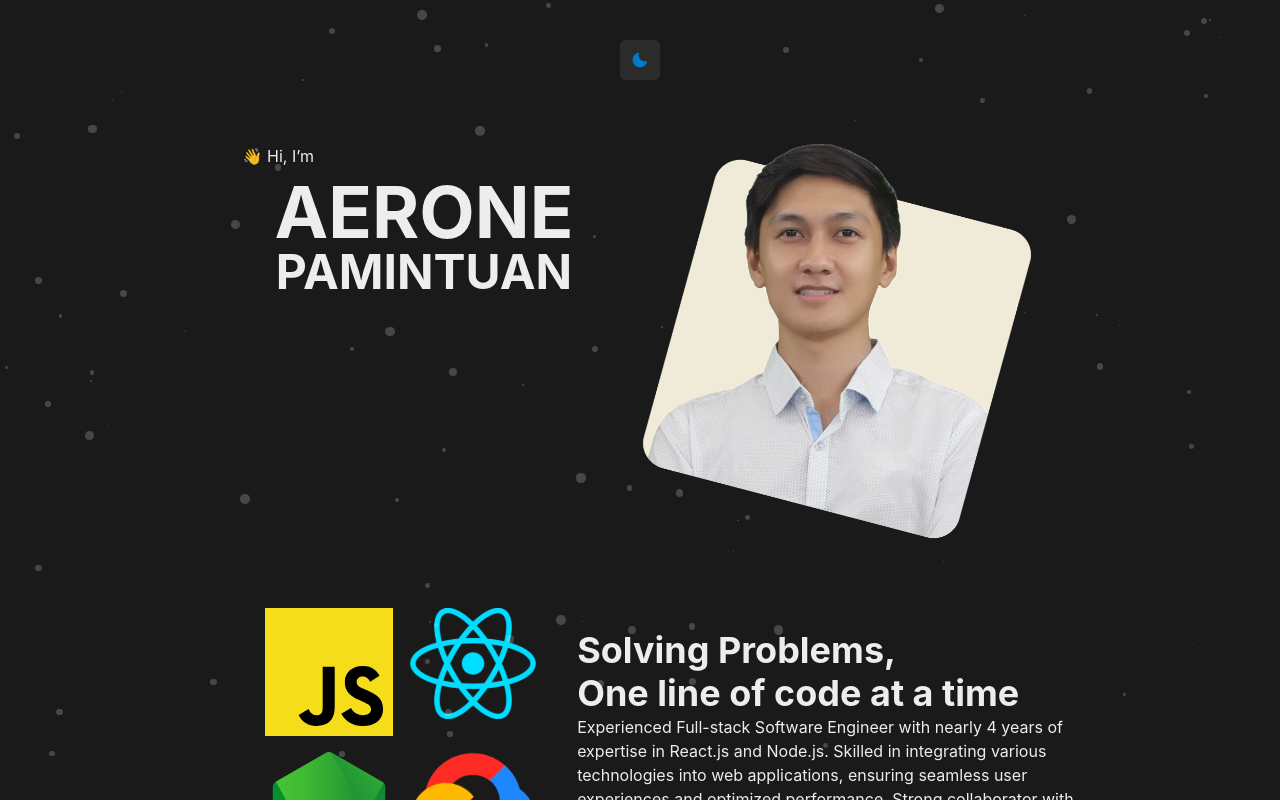
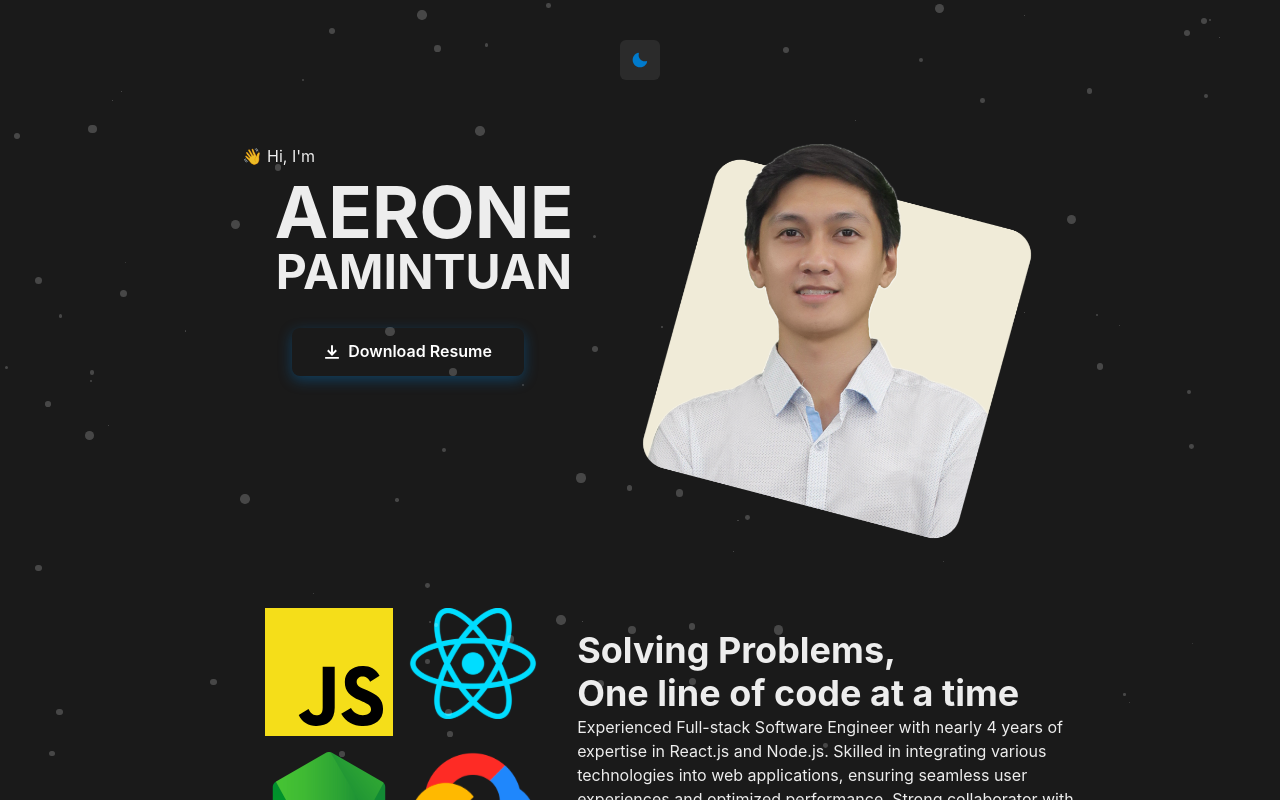
Before and after one commit to Aeroneeee/aerone-website, a React (Vite) app: page / in a window 1280 px wide. Shown: the top 800 px of the page. Built offline with nearby package versions, Linux system fonts and the light colour scheme.

Commit message:
✨ Add download button for resume

```diff
--- a/src/components/Name.jsx
+++ b/src/components/Name.jsx
@@ -1,4 +1,3 @@
-import React from 'react';
 import {
 	Center,
 	Flex,
@@ -7,11 +6,35 @@ import {
 	Stack,
 	Image,
 	VStack,
+	Button,
+	useColorMode,
 } from '@chakra-ui/react';
+import { DownloadIcon } from '@chakra-ui/icons';
 
 import profile from 'assets/profile.png';
 
 function Name() {
+	const { colorMode } = useColorMode();
+
+	const handleDownload = async () => {
+		try {
+			const response = await fetch(
+				'https://gapwdboohosipuax.public.blob.vercel-storage.com/Aerone_Pamintuan_Resume_2026-3GxCY6TTB8ZieJ1i1RPDOBvGAt8hGb.pdf'
+			);
+			const blob = await response.blob();
+			const url = window.URL.createObjectURL(blob);
+			const link = document.createElement('a');
+			link.href = url;
+			link.download = 'Aerone_Pamintuan_Resume.pdf';
+			document.body.appendChild(link);
+			link.click();
+			document.body.removeChild(link);
+			window.URL.revokeObjectURL(url);
+		} catch (error) {
+			console.error('Error downloading resume:', error);
+		}
+	};
+
 	return (
 		<Flex
 			justify='center'
@@ -19,7 +42,7 @@ function Name() {
 			gap={['1em', '1em', '4em']}
 		>
 			<Stack>
-				<Text>👋 Hi, I’m</Text>
+				<Text>👋 Hi, I&apos;m</Text>
 				<Center ml={['0em', '0em', '2em']}>
 					<VStack spacing='0'>
 						<Heading as='h1' size='4xl' textAlign='center'>
@@ -29,6 +52,39 @@ function Name() {
 							PAMINTUAN
 						</Heading>
 					</VStack>
+				</Center>
+				<Center mt='1.5em'>
+					<Button
+						leftIcon={<DownloadIcon />}
+						colorScheme='primary'
+						variant='solid'
+						size='lg'
+						px={8}
+						py={6}
+						fontSize='md'
+						fontWeight='semibold'
+						borderRadius='lg'
+						color={colorMode === 'dark' ? 'white' : 'black'}
+						boxShadow={
+							colorMode === 'dark'
+								? '0 4px 14px 0 rgba(0, 122, 204, 0.39)'
+								: '0 4px 14px 0 rgba(0, 122, 204, 0.25)'
+						}
+						_hover={{
+							transform: 'translateY(-2px)',
+							boxShadow:
+								colorMode === 'dark'
+									? '0 6px 20px 0 rgba(0, 122, 204, 0.5)'
+									: '0 6px 20px 0 rgba(0, 122, 204, 0.35)',
+						}}
+						_active={{
+							transform: 'translateY(0px)',
+						}}
+						transition='all 0.2s ease-in-out'
+						onClick={handleDownload}
+					>
+						Download Resume
+					</Button>
 				</Center>
 			</Stack>
 			<Center zIndex={1}>
```
